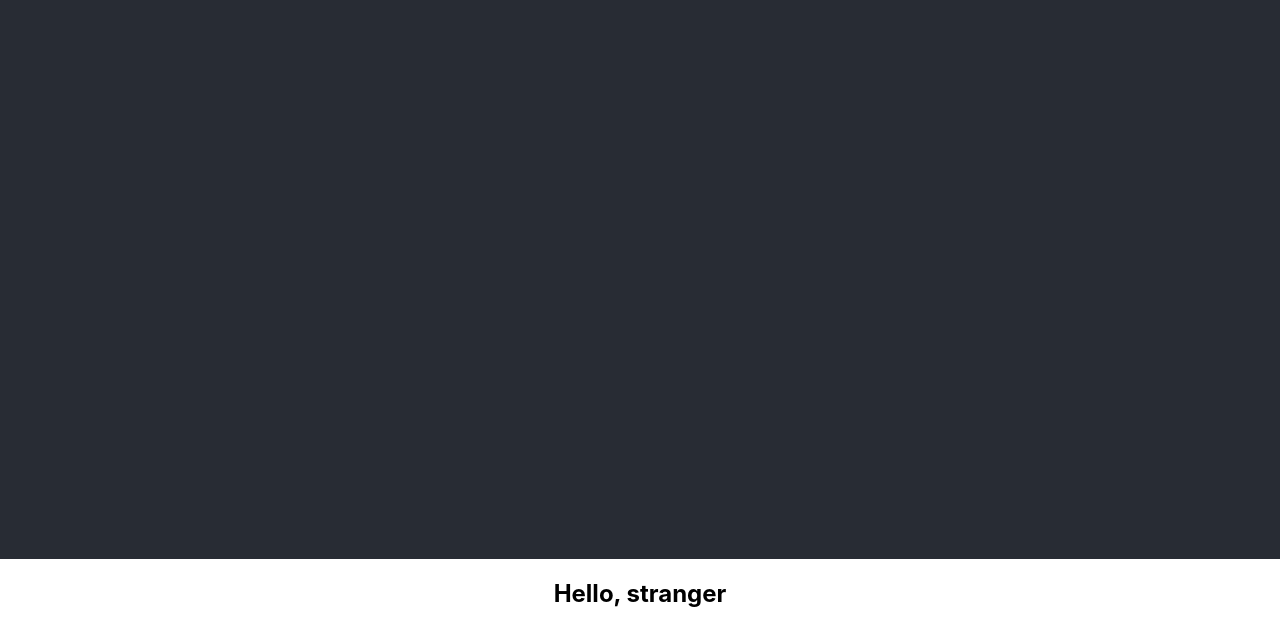
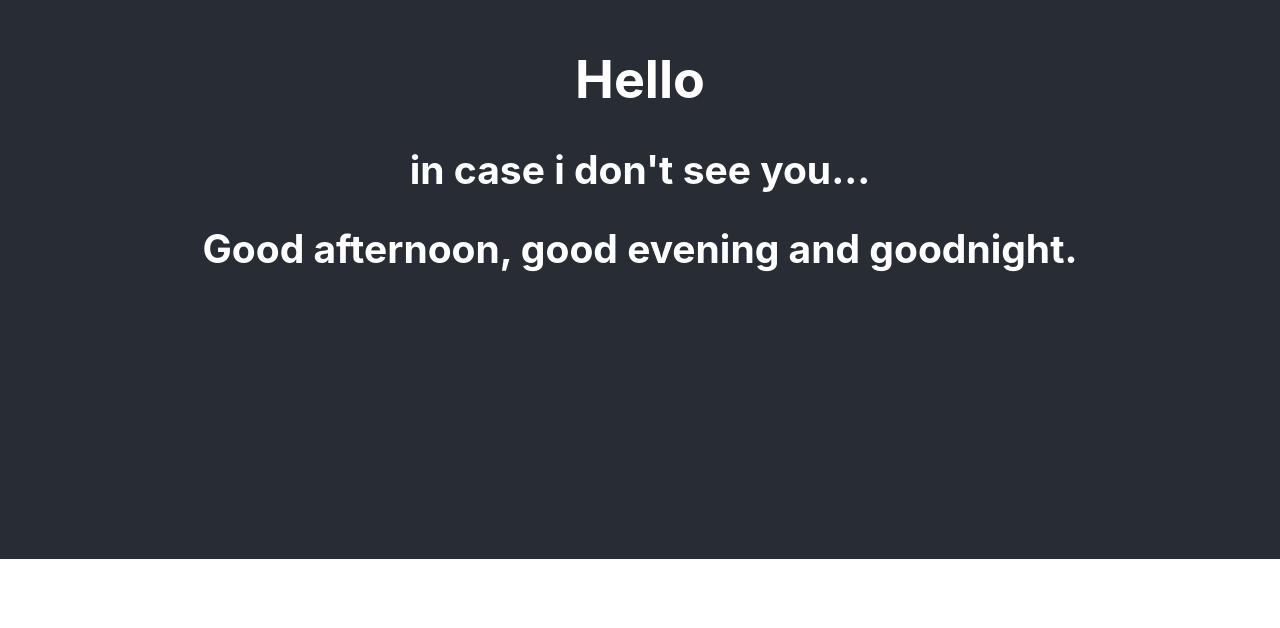
Before and after one commit to exyz3/Hello-Weather, a React (Create React App) app: page / in a window 1280 px wide. Shown: the part 241-869 px from the top of the page. After the commit the page ends 800 px from the top, so only its background shows below. Built offline with nearby package versions, Linux system fonts and the light colour scheme.

Commit message:
dodavanje 2 komponente hello i goodbye

```diff
--- a/src/App.js
+++ b/src/App.js
@@ -1,12 +1,14 @@
 import "./App.css";
+import Goodbye from "./components/Goodbye.js";
 import Hello from "./components/Hello.js";
 
 function App() {
   return (
-    <div className="App">
-      <header className="App-header"></header>
+    <div className="App App-header">
+      <header></header>
       <main>
         <Hello />
+        <Goodbye />
       </main>
     </div>
   );
--- /dev/null
+++ b/src/components/Goodbye.js
@@ -0,0 +1,5 @@
+function Goodbye() {
+  return <h2>Good afternoon, good evening and goodnight.</h2>;
+}
+
+export default Goodbye;
--- a/src/components/Hello.js
+++ b/src/components/Hello.js
@@ -1,5 +1,10 @@
-function Hello() {
-  return <h2>Hello, stranger</h2>;
+import React from "react";
+
+export default function Hello() {
+  return (
+    <>
+      <h1>Hello</h1>
+      <h2>in case i don't see you...</h2>
+    </>
+  );
 }
-
-export default Hello;
--- /dev/null
+++ b/src/components/index.js
@@ -0,0 +1,2 @@
+export { default as Hello } from "./Hello";
+export { default as Goodbye } from "./Goodbye";
```
